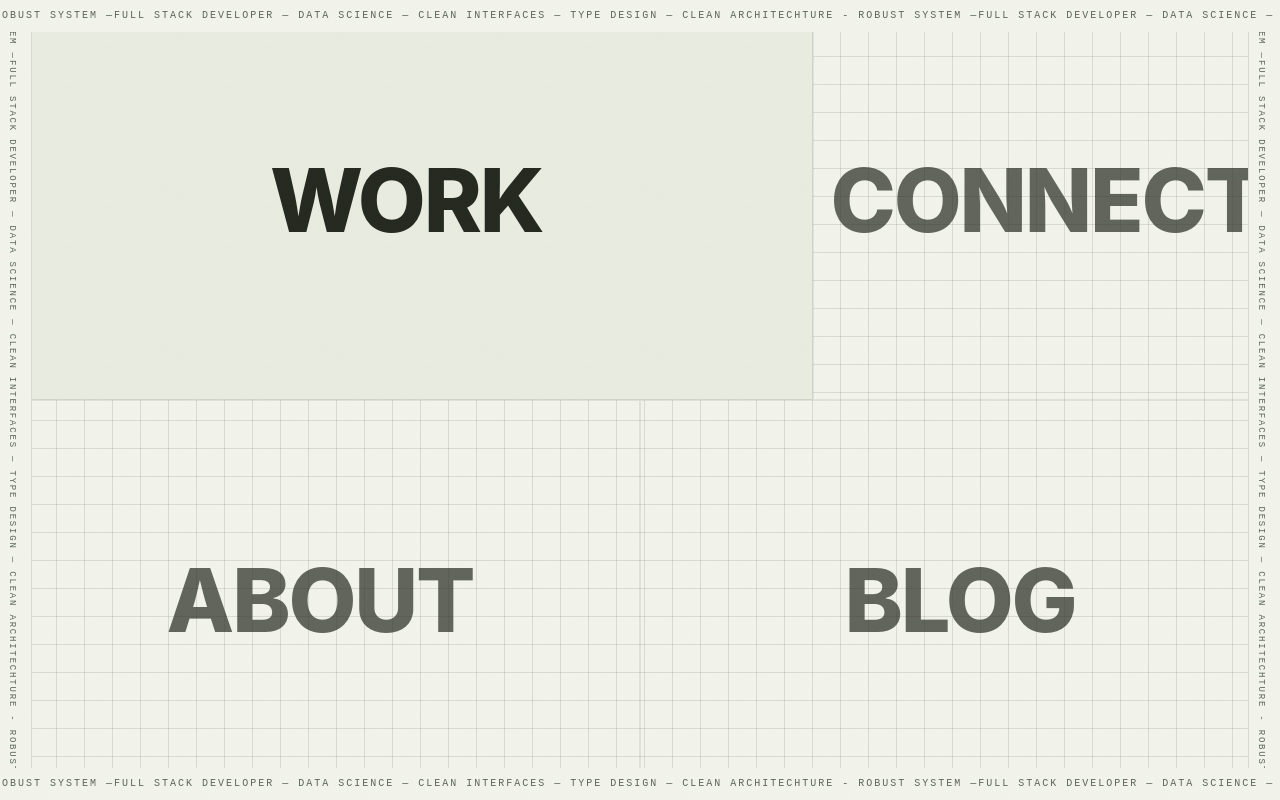
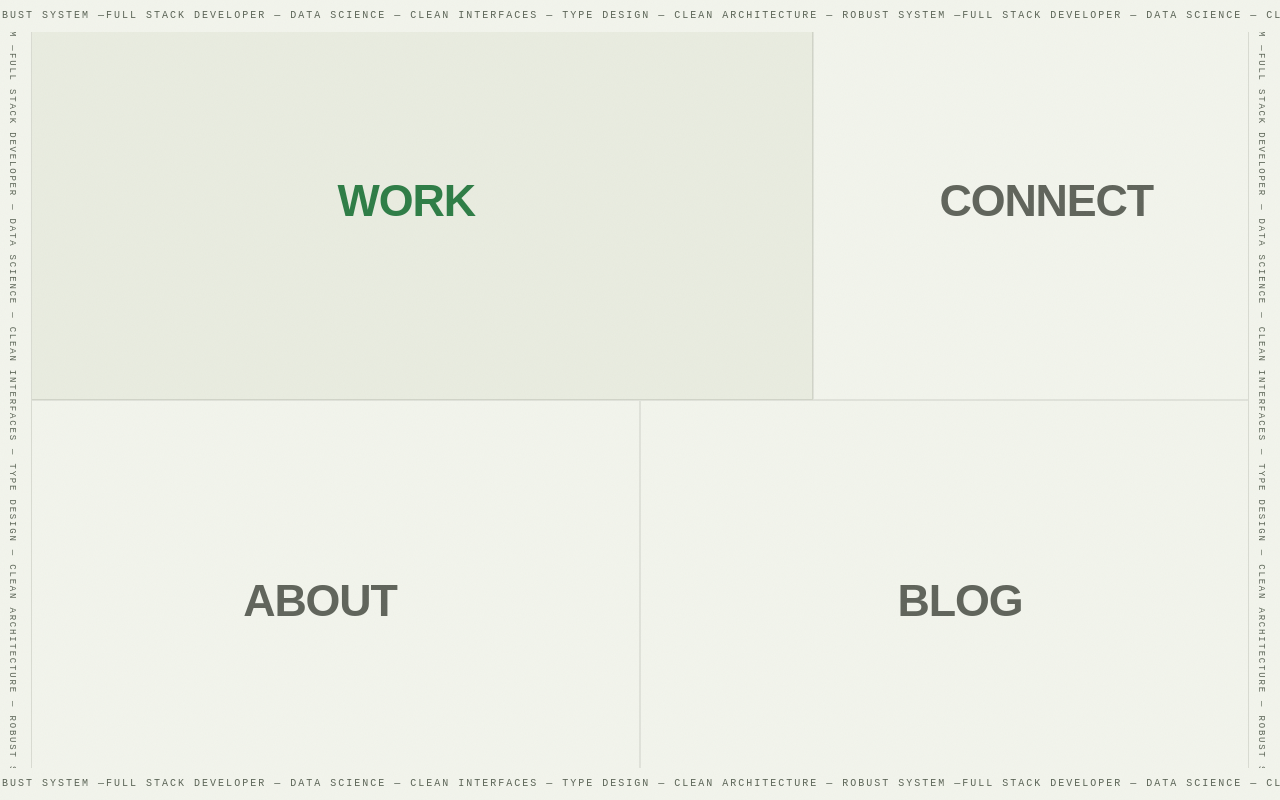
Before and after one commit to Abdulzizi/svelte-portfolio, a SvelteKit app: page / in a window 1280 px wide. Built offline with nearby package versions, Linux system fonts and the light colour scheme.

Commit message:
refactor: merge marquees, fix Syne font theme, add page meta, green accent, drop grid and fake tests

```diff
--- a/package.json
+++ b/package.json
@@ -7,8 +7,7 @@
     "dev": "vite dev",
     "build": "vite build",
     "preview": "vite preview",
-    "check": "svelte-kit sync && svelte-check --tsconfig ./tsconfig.json",
-    "test": "node --test tests/"
+    "check": "svelte-kit sync && svelte-check --tsconfig ./tsconfig.json"
   },
   "devDependencies": {
     "@sveltejs/adapter-auto": "^3.3.1",
--- a/src/app.css
+++ b/src/app.css
@@ -6,12 +6,11 @@
 @import "@fontsource/jetbrains-mono/latin-400.css";
 @import "@fontsource/jetbrains-mono/latin-600.css";
 
-:root {
-  --font-display: "Syne", sans-serif;
+/* Tailwind v4 generates font-* utilities only from @theme. */
+@theme {
   --font-hand: "Syne", sans-serif;
   --font-sans: "Inter", system-ui, sans-serif;
   --font-mono: "JetBrains Mono", ui-monospace, monospace;
-  --grid-size: 28px;
 }
 
 [data-theme="dark"] {
@@ -21,8 +20,8 @@
   --ink: #f2f0e4;
   --ink-dim: #9a9580;
   --line: rgba(242, 240, 228, 0.15);
-  --accent: #f2d54e;
-  --accent-soft: rgba(242, 213, 78, 0.12);
+  --accent: #4ade80;
+  --accent-soft: rgba(74, 222, 128, 0.12);
 }
 
 [data-theme="light"] {
@@ -42,11 +41,6 @@ html {
 
 body {
   background-color: var(--bg);
-  /* caveman: single-scale grid, no minor/major lines; upgrade to dual background-size when needed. */
-  background-image:
-    linear-gradient(var(--line) 1px, transparent 1px),
-    linear-gradient(90deg, var(--line) 1px, transparent 1px);
-  background-size: var(--grid-size) var(--grid-size);
   color: var(--ink);
   font-family: var(--font-sans);
   -webkit-font-smoothing: antialiased;
--- /dev/null
+++ b/src/lib/components/Marquee.svelte
@@ -0,0 +1,89 @@
+<script lang="ts">
+	const TEXT = ' FULL STACK DEVELOPER — DATA SCIENCE — CLEAN INTERFACES — TYPE DESIGN — CLEAN ARCHITECTURE — ROBUST SYSTEM — ';
+	const SPEED = 150; // px per second
+
+	let { axis, position }: { axis: 'x' | 'y'; position: 'top' | 'bottom' | 'left' | 'right' } = $props();
+
+	let bar = $state<HTMLElement>();
+	let track = $state<HTMLElement>();
+	let count = $state(1);
+
+	const barClass = $derived(
+		axis === 'x'
+			? `${position === 'top' ? 'top-0' : 'bottom-0'} left-0 right-0 h-8`
+			: `${position === 'left' ? 'left-0 border-r' : 'right-0 border-l'} top-8 bottom-8 w-6 lg:w-8 border-[var(--line)]`
+	);
+	const textClass = $derived(
+		axis === 'x'
+			? 'text-[10px] h-full leading-8'
+			: 'text-[8px] lg:text-[9px] leading-6'
+	);
+
+	$effect(() => {
+		if (!bar || !track) return;
+		const b = bar;
+		const t = track;
+		let alive = true;
+
+		function measure() {
+			if (!alive) return;
+			const item = t.firstElementChild?.getBoundingClientRect();
+			const bounds = b.getBoundingClientRect();
+			const size = item ? (axis === 'x' ? item.width : item.height) : 0;
+			if (size === 0) return;
+			const container = axis === 'x' ? bounds.width : bounds.height;
+			count = Math.ceil(container / size) + 2;
+			t.style.setProperty('--marquee-dist', `-${size}px`);
+			t.style.setProperty('--marquee-dur', `${size / SPEED}s`);
+		}
+
+		const ro = new ResizeObserver(measure);
+		ro.observe(b);
+		document.fonts?.ready.then(measure);
+
+		return () => {
+			alive = false;
+			ro.disconnect();
+		};
+	});
+</script>
+
+<div
+	bind:this={bar}
+	class="absolute overflow-hidden bg-[var(--bg)] pointer-events-none z-10 {barClass}"
+	aria-hidden="true"
+>
+	<div class="track" class:vertical={axis === 'y'} bind:this={track}>
+		{#each Array(count) as _, i (i)}
+			<span class="font-mono uppercase tracking-[0.2em] whitespace-nowrap {textClass}">{TEXT}</span>
+		{/each}
+	</div>
+</div>
+
+<style>
+	@keyframes marquee-x {
+		from { transform: translateX(0); }
+		to { transform: translateX(var(--marquee-dist)); }
+	}
+	@keyframes marquee-y {
+		from { transform: translateY(0); }
+		to { transform: translateY(var(--marquee-dist)); }
+	}
+	.track {
+		display: flex;
+		will-change: transform;
+		color: var(--ink-dim);
+		animation: marquee-x var(--marquee-dur, 10s) linear infinite;
+	}
+	.track.vertical {
+		/* in vertical-rl, inline axis = vertical, so row stacks vertically */
+		flex-direction: row;
+		writing-mode: vertical-rl;
+		animation-name: marquee-y;
+	}
+	@media (prefers-reduced-motion: reduce) {
+		.track {
+			animation: none !important;
+		}
+	}
+</style>
--- a/src/lib/components/MarqueeHorizontal.svelte
+++ /dev/null
@@ -1,66 +0,0 @@
-<script lang="ts">
-	let { position = 'top', text = ' FULL STACK DEVELOPER — DATA SCIENCE — CLEAN INTERFACES — TYPE DESIGN — CLEAN ARCHITECHTURE - ROBUST SYSTEM — ', speed = 150 }: { position?: 'top' | 'bottom'; text?: string; speed?: number } = $props();
-
-	let track = $state<HTMLElement>();
-	let width = 0;
-	let clones = 0;
-
-	function setup() {
-		if (!track) return;
-		const child = track.firstElementChild as HTMLElement;
-		if (!child) return;
-
-		child.style.whiteSpace = 'nowrap';
-		width = child.getBoundingClientRect().width;
-		if (width === 0) return;
-
-		const containerWidth = track.parentElement?.getBoundingClientRect().width || window.innerWidth;
-		const needed = Math.ceil(containerWidth / width) + 2;
-
-		track.innerHTML = '';
-		for (let i = 0; i < needed; i++) {
-			const clone = child.cloneNode(true) as HTMLElement;
-			track.appendChild(clone);
-		}
-		clones = needed;
-		start();
-	}
-
-	function start() {
-		if (!track || width === 0) return;
-		const duration = width / speed;
-		track.style.setProperty('--marquee-dist', `-${width}px`);
-		track.style.setProperty('--marquee-dur', `${duration}s`);
-	}
-
-	$effect(() => {
-		setup();
-		document.fonts?.ready.then(setup);
-		window.addEventListener('resize', setup);
-		return () => window.removeEventListener('resize', setup);
-	});
-</script>
-
-<style>
-	@keyframes marquee-h {
-		from { transform: translateX(0); }
-		to { transform: translateX(var(--marquee-dist)); }
-	}
-	.track {
-		display: flex;
-		will-change: transform;
-		color: var(--ink-dim);
-		animation: marquee-h var(--marquee-dur, 10s) linear infinite;
-	}
-	@media (prefers-reduced-motion: reduce) {
-		.track {
-			animation: none !important;
-		}
-	}
-</style>
-
-<div class="absolute {position === 'top' ? 'top-0' : 'bottom-0'} left-0 right-0 overflow-hidden bg-[var(--bg)] h-8 z-10 pointer-events-none" aria-hidden="true">
-	<div class="track" bind:this={track}>
-		<span class="font-mono text-[10px] uppercase tracking-[0.2em] h-full leading-8 whitespace-nowrap">{text}</span>
-	</div>
-</div>
--- a/src/lib/components/MarqueeVertical.svelte
+++ /dev/null
@@ -1,77 +0,0 @@
-<script lang="ts">
-	let { side = 'left', text = ' FULL STACK DEVELOPER — DATA SCIENCE — CLEAN INTERFACES — TYPE DESIGN — CLEAN ARCHITECHTURE - ROBUST SYSTEM — ', speed = 150 }: { side?: 'left' | 'right'; text?: string; speed?: number } = $props();
-
-	let track = $state<HTMLElement>();
-	let itemHeight = 0;
-	let clones = 0;
-
-	function setup() {
-		if (!track) return;
-		const child = track.firstElementChild as HTMLElement;
-		if (!child) return;
-
-		child.style.whiteSpace = 'nowrap';
-		const rect = child.getBoundingClientRect();
-		itemHeight = rect.height;
-		if (itemHeight === 0) return;
-
-		const containerHeight = track.parentElement?.getBoundingClientRect().height || window.innerHeight;
-		const needed = Math.ceil(containerHeight / itemHeight) + 2;
-
-		track.innerHTML = '';
-		for (let i = 0; i < needed; i++) {
-			const clone = child.cloneNode(true) as HTMLElement;
-			track.appendChild(clone);
-		}
-		clones = needed;
-		start();
-	}
-
-	function start() {
-		if (!track || itemHeight === 0) return;
-		const duration = itemHeight / speed;
-		track.style.setProperty('--marquee-dist', `-${itemHeight}px`);
-		track.style.setProperty('--marquee-dur', `${duration}s`);
-	}
-
-	$effect(() => {
-		setup();
-		document.fonts?.ready.then(setup);
-		window.addEventListener('resize', setup);
-		return () => window.removeEventListener('resize', setup);
-	});
-</script>
-
-<style>
-	@keyframes marquee-v {
-		from { transform: translateY(0); }
-		to { transform: translateY(var(--marquee-dist)); }
-	}
-	.track {
-		display: flex;
-		flex-direction: row; /* in vertical-rl, inline axis = vertical, so row stacks vertically */
-		will-change: transform;
-		color: var(--ink-dim);
-		writing-mode: vertical-rl;
-		animation: marquee-v var(--marquee-dur, 10s) linear infinite;
-	}
-	@media (prefers-reduced-motion: reduce) {
-		.track {
-			animation: none !important;
-		}
-	}
-</style>
-
-{#if side === 'left'}
-	<div class="absolute left-0 top-8 bottom-8 w-6 lg:w-8 overflow-hidden border-r border-[var(--line)] bg-[var(--bg)] pointer-events-none z-10" aria-hidden="true">
-		<div class="track" bind:this={track}>
-			<span class="font-mono text-[8px] lg:text-[9px] uppercase tracking-[0.2em] whitespace-nowrap leading-6">{text}</span>
-		</div>
-	</div>
-{:else}
-	<div class="absolute right-0 top-8 bottom-8 w-6 lg:w-8 overflow-hidden border-l border-[var(--line)] bg-[var(--bg)] pointer-events-none z-10" aria-hidden="true">
-		<div class="track" bind:this={track}>
-			<span class="font-mono text-[8px] lg:text-[9px] uppercase tracking-[0.2em] whitespace-nowrap leading-6">{text}</span>
-		</div>
-	</div>
-{/if}
--- a/src/routes/+layout.svelte
+++ b/src/routes/+layout.svelte
@@ -1,15 +1,14 @@
 <script lang="ts">
 	import '../app.css';
-	import MarqueeHorizontal from '$lib/components/MarqueeHorizontal.svelte';
-	import MarqueeVertical from '$lib/components/MarqueeVertical.svelte';
+	import Marquee from '$lib/components/Marquee.svelte';
 
 	let { children } = $props();
 </script>
 
 <div class="relative">
-	<MarqueeHorizontal position="top" />
-	<MarqueeHorizontal position="bottom" />
-	<MarqueeVertical side="left" />
-	<MarqueeVertical side="right" />
+	<Marquee axis="x" position="top" />
+	<Marquee axis="x" position="bottom" />
+	<Marquee axis="y" position="left" />
+	<Marquee axis="y" position="right" />
 	{@render children()}
 </div>
--- /dev/null
+++ b/src/routes/+layout.ts
@@ -0,0 +1 @@
+export const prerender = true;
--- a/src/routes/+page.svelte
+++ b/src/routes/+page.svelte
@@ -1,32 +1,33 @@
-<script lang="ts">
-</script>
+<svelte:head>
+	<title>Abdul Jawad Azizi — Full Stack Developer</title>
+	<meta name="description" content="Abdul Jawad Azizi, full stack developer. Work, contact, about and blog." />
+</svelte:head>
 
 <main class="min-h-[100dvh] overflow-y-auto lg:overflow-hidden bg-transparent text-[var(--ink)] relative">
 	<style>
 		.grid-wrap { display: flex; flex-wrap: wrap; }
 		.grid-section { min-width: 0; flex: 1 1 50%; transition: flex 0.45s ease, background-color 0.35s ease; min-height: 50vh; }
-		.grid-wrap:hover .grid-section:not(:hover) { flex: 0.7 1 35%; opacity: 0.7; }
-		.grid-section:hover { flex: 1.6 1 60%; z-index: 5; background-color: var(--surface); }
+		.grid-wrap:has(.grid-section:is(:hover, :focus-visible)) .grid-section:not(:is(:hover, :focus-visible)) { flex: 0.7 1 35%; opacity: 0.7; }
+		.grid-section:is(:hover, :focus-visible) { flex: 1.6 1 60%; z-index: 5; background-color: var(--surface); }
+		.grid-section:focus-visible { outline: 2px solid var(--accent); outline-offset: -4px; }
+		.grid-title { font-size: clamp(1.5rem, 3.5vw, 3rem); line-height: 1; text-transform: uppercase; transition: color 0.35s ease; }
+		.grid-section:is(:hover, :focus-visible) .grid-title { color: var(--accent); }
 
 		@media (max-width: 1023px) {
 			.grid-section { flex: 1 1 100%; }
-			.grid-wrap:hover .grid-section:not(:hover) { flex: 1 1 100%; opacity: 1; }
-			.grid-section:hover { flex: 1 1 100%; }
+			.grid-wrap:has(.grid-section:is(:hover, :focus-visible)) .grid-section:not(:is(:hover, :focus-visible)) { flex: 1 1 100%; opacity: 1; }
+			.grid-section:is(:hover, :focus-visible) { flex: 1 1 100%; }
 		}
 	</style>
 
+	<h1 class="sr-only">Abdul Jawad Azizi</h1>
+
 	<div class="grid-wrap min-h-[100dvh] z-0">
-		<a href="#work" id="work" class="grid-section relative flex items-center justify-center border-[1px] border-[var(--line)] p-6 lg:p-12 hover:bg-[var(--surface)]">
-			<h2 class="font-hand font-extrabold tracking-tight" style="font-size: clamp(2.5rem, 7vw, 5.5rem); line-height: 1;">WORK</h2>
-		</a>
-		<a href="#connect" id="connect" class="grid-section relative flex items-center justify-center border-[1px] border-[var(--line)] p-6 lg:p-12 hover:bg-[var(--surface)]">
-			<h2 class="font-hand font-extrabold tracking-tight" style="font-size: clamp(2.5rem, 7vw, 5.5rem); line-height: 1;">CONNECT</h2>
-		</a>
-		<a href="#about" id="about" class="grid-section relative flex items-center justify-center border-[1px] border-[var(--line)] p-6 lg:p-12 hover:bg-[var(--surface)]">
-			<h2 class="font-hand font-extrabold tracking-tight" style="font-size: clamp(2.5rem, 7vw, 5.5rem); line-height: 1;">ABOUT</h2>
-		</a>
-		<a href="#blog" id="blog" class="grid-section relative flex items-center justify-center border-[1px] border-[var(--line)] p-6 lg:p-12 hover:bg-[var(--surface)]">
-			<h2 class="font-hand font-extrabold tracking-tight" style="font-size: clamp(2.5rem, 7vw, 5.5rem); line-height: 1;">BLOG</h2>
-		</a>
+		<!-- caveman: href="#x" id="x" are placeholders, no pages behind panels yet. Upgrade: real routes (/work etc.) when pages exist. -->
+		{#each ['work', 'connect', 'about', 'blog'] as p}
+			<a href="#{p}" id={p} class="grid-section relative flex items-center justify-center border-[1px] border-[var(--line)] p-6 lg:p-12">
+				<h2 class="grid-title font-hand font-extrabold tracking-tight">{p}</h2>
+			</a>
+		{/each}
 	</div>
 </main>
```
Also changed, not shown: 1 other file (tests, documents, lock files or other folders).
